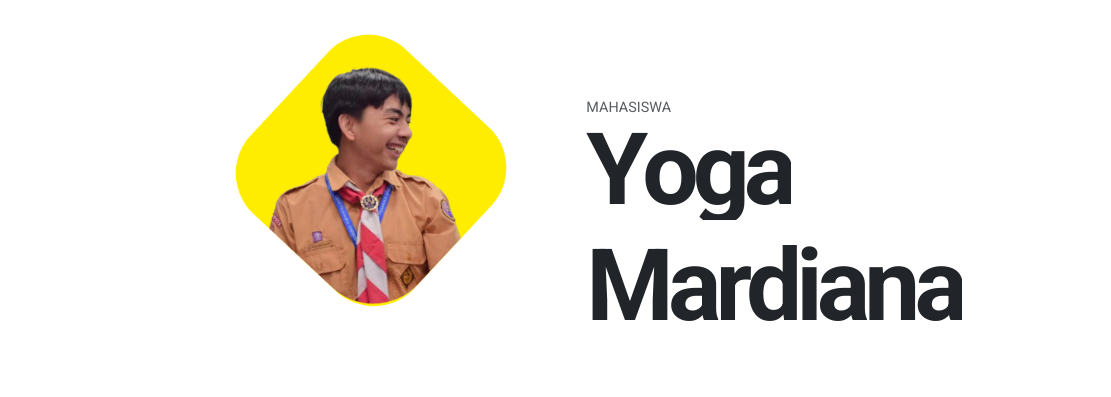
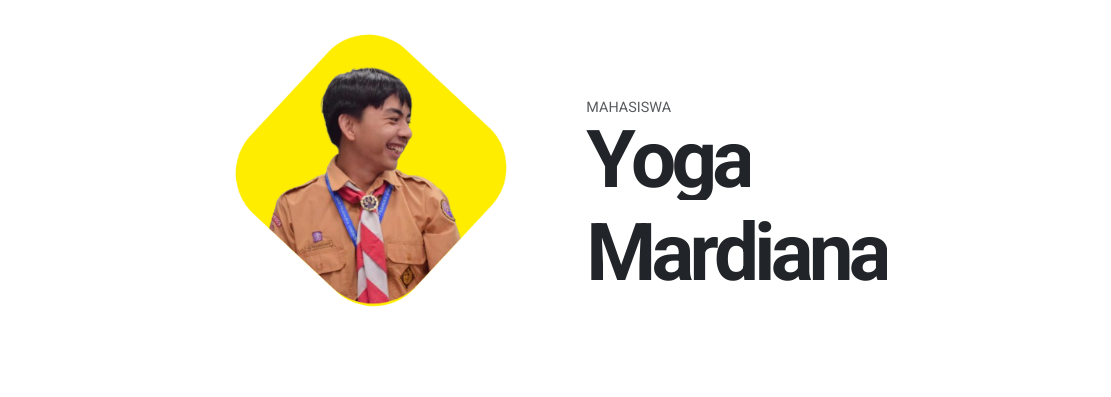
Before and after one commit to ItsMeDiana/yogamardiana, a plain HTML site: page index.html in a window 1280 px wide. Shown: the top 397 px of the page, 169-1280 px from the left. Drawn offline with nearby package versions, Linux system fonts and the light colour scheme.

Commit message:
Update index.html

```diff
--- a/index.html
+++ b/index.html
@@ -71,7 +71,7 @@
               <div class="col-lg-6">
                 <div class="banner-content my-1 pt-1 my-lg-5 pt-lg-5" data-aos="fade-in">
                   <span class="text-muted text-uppercase">Mahasiswa</span>
-                  <h1 class="banner-title display-xl lh-1 txt-fx slide-up" style="font-size: 100px;">Yoga Mardiana</h1>
+                  <h1 class="banner-title display-xl lh-1 txt-fx slide-up" style="font-size: 80px;">Yoga Mardiana</h1>
                 </div>
               </div>
             </div>
```
